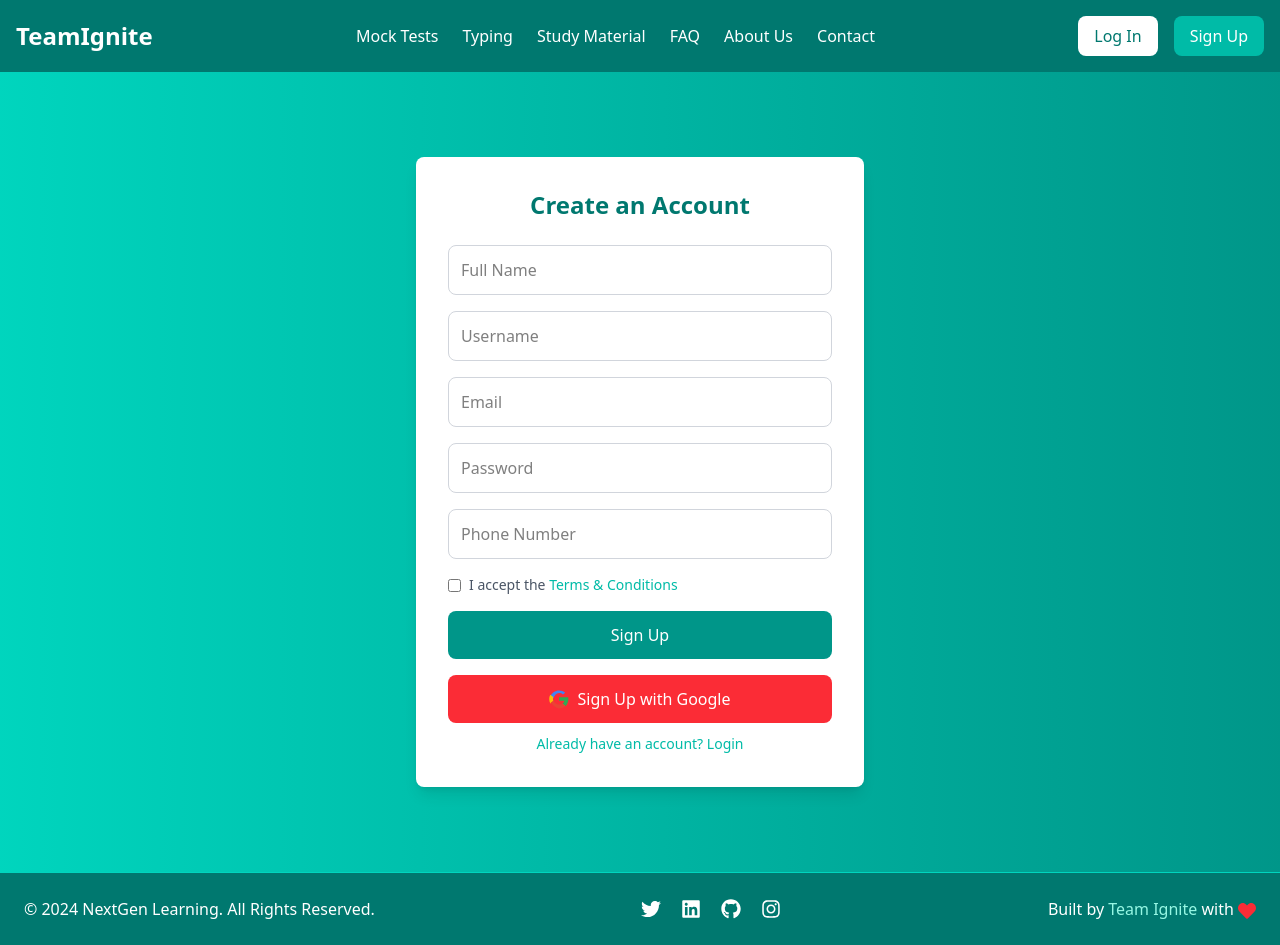
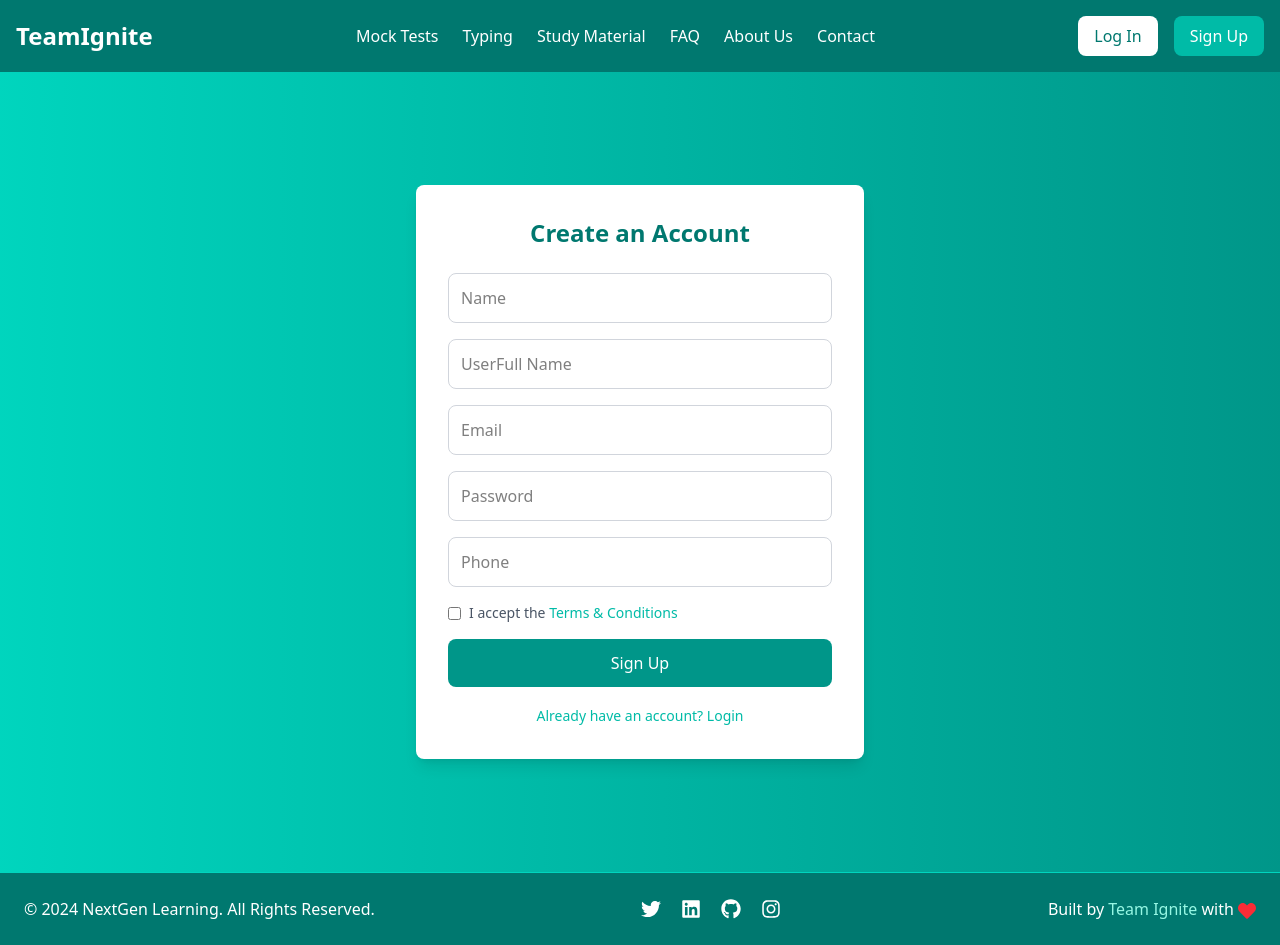
Before and after one commit to vivek09-bit/Mock_Front, a React (Vite) app: page /signup in a window 1280 px wide. Built offline with nearby package versions, Linux system fonts and the light colour scheme.

Commit message:
add uxui

```diff
--- a/src/pages/Login.jsx
+++ b/src/pages/Login.jsx
@@ -5,18 +5,50 @@ import { useNavigate } from "react-router-dom";
 const Login = () => {
   const [formData, setFormData] = useState({ emailOrUsername: "", password: "" });
   const [error, setError] = useState("");
+  const [loading, setLoading] = useState(false);
   const navigate = useNavigate();
 
   const handleChange = (e) => {
     setFormData({ ...formData, [e.target.name]: e.target.value });
   };
 
+  const validateForm = () => {
+    const { emailOrUsername, password } = formData;
+    const emailRegex = /^[^\s@]+@[^\s@]+\.[^\s@]+$/;
+
+    if (!emailOrUsername || !password) {
+      return "All fields are required.";
+    }
+
+    // If it includes '@', validate as email
+    if (emailOrUsername.includes("@") && !emailRegex.test(emailOrUsername)) {
+      return "Invalid email format.";
+    }
+
+    if (password.length < 6) {
+      return "Password must be at least 6 characters.";
+    }
+
+    return null;
+  };
+
   const handleSubmit = async (e) => {
     e.preventDefault();
     setError("");
+    setLoading(true);
+
+    const validationError = validateForm();
+    if (validationError) {
+      setError(validationError);
+      setLoading(false);
+      return;
+    }
 
     try {
-      const response = await axios.post("https://mock-backend-8zgl.onrender.com/api/auth/login", formData);
+      const response = await axios.post(
+        "https://mock-backend-8zgl.onrender.com/api/auth/login",
+        formData
+      );
 
       if (!response.data.token) {
         throw new Error("Token not received");
@@ -29,7 +61,13 @@ const Login = () => {
     } catch (err) {
       console.error("Login Error:", err.response?.data || err.message);
       setError(err.response?.data?.message || "Login failed");
+    } finally {
+      setLoading(false);
     }
+  };
+
+  const handleGoogleLogin = () => {
+    alert("Redirecting to Google Login... (Integrate OAuth in production)");
   };
 
   return (
@@ -37,13 +75,9 @@ const Login = () => {
       <div className="w-full max-w-md bg-white p-8 rounded-lg shadow-lg">
         <h2 className="text-2xl font-semibold text-center text-teal-700">Login</h2>
 
-        {/* Error Message */}
         {error && <p className="text-red-500 text-center mt-2">{error}</p>}
 
-        {/* Login Form */}
-        <form onSubmit={handleSubmit} className="mt-6">
-          {/* Email or Username */}
-          <div className="mb-4">
+        <form onSubmit={handleSubmit} className="mt-6 space-y-4">
           <input
             type="text"
             name="emailOrUsername"
@@ -53,10 +87,7 @@ const Login = () => {
             className="w-full p-3 border border-gray-300 rounded-lg focus:ring-2 focus:ring-teal-500 focus:outline-none"
             required
           />
-          </div>
 
-          {/* Password */}
-          <div className="mb-4">
           <input
             type="password"
             name="password"
@@ -66,45 +97,72 @@ const Login = () => {
             className="w-full p-3 border border-gray-300 rounded-lg focus:ring-2 focus:ring-teal-500 focus:outline-none"
             required
           />
-          </div>
 
-          {/* Forgot Password */}
-          <div className="text-right mb-4">
-            <a href="/forgot-password" className="text-teal-500 text-sm hover:underline">
+          <div className="text-right">
+            <a href="/forgot-password" className="text-sm text-teal-500 hover:underline">
               Forgot password?
             </a>
           </div>
 
-          {/* Login Button */}
           <button
             type="submit"
-            className="w-full bg-teal-600 text-white py-3 rounded-lg hover:bg-teal-700 transition duration-300"
+            disabled={loading}
+            className="w-full bg-teal-600 text-white py-3 rounded-lg hover:bg-teal-700 transition duration-300 flex justify-center items-center"
           >
-            Log In
+            {loading ? (
+              <>
+                <svg
+                  className="animate-spin h-5 w-5 mr-2 text-white"
+                  xmlns="http://www.w3.org/2000/svg"
+                  fill="none"
+                  viewBox="0 0 24 24"
+                >
+                  <circle
+                    className="opacity-25"
+                    cx="12"
+                    cy="12"
+                    r="10"
+                    stroke="currentColor"
+                    strokeWidth="4"
+                  ></circle>
+                  <path
+                    className="opacity-75"
+                    fill="currentColor"
+                    d="M4 12a8 8 0 018-8v4l3-3-3-3v4a8 8 0 00-8 8z"
+                  ></path>
+                </svg>
+                Logging In...
+              </>
+            ) : (
+              "Log In"
+            )}
           </button>
-        </form>
 
-        {/* OR Divider */}
           <div className="my-4 flex items-center justify-center">
             <div className="w-full border-b border-gray-300"></div>
             <span className="px-2 text-gray-500">OR</span>
             <div className="w-full border-b border-gray-300"></div>
           </div>
 
-        {/* Google Login Button */}
           <button
+            type="button"
+            onClick={handleGoogleLogin}
             className="w-full flex items-center justify-center border border-gray-300 py-2 rounded-lg text-gray-700 hover:bg-gray-100 transition"
           >
-          <img src="https://www.svgrepo.com/show/355037/google.svg" alt="Google" className="w-5 h-5 mr-2" />
+            <img
+              src="https://www.svgrepo.com/show/355037/google.svg"
+              alt="Google"
+              className="w-5 h-5 mr-2"
+            />
             Login with Google
           </button>
 
-        {/* Signup Link */}
           <div className="text-center mt-4">
             <a href="/register" className="text-teal-800 text-sm hover:underline">
-            Create an account?
+              Don't have an account? Sign up
             </a>
           </div>
+        </form>
       </div>
     </div>
   );
--- a/src/pages/Register.jsx
+++ b/src/pages/Register.jsx
@@ -11,16 +11,31 @@ const Register = () => {
     phone: "",
     termsAccepted: false,
   });
+
   const [error, setError] = useState("");
   const [success, setSuccess] = useState("");
+  const [loading, setLoading] = useState(false);
+
   const navigate = useNavigate();
 
   const handleChange = (e) => {
     const { name, value, type, checked } = e.target;
-    setFormData({
-      ...formData,
-      [name]: type === "checkbox" ? checked : value,
-    });
+    setFormData({ ...formData, [name]: type === "checkbox" ? checked : value });
+  };
+
+  const validateForm = () => {
+    const { name, username, email, password, phone, termsAccepted } = formData;
+    const emailRegex = /^[^\s@]+@[^\s@]+\.[^\s@]+$/;
+    const phoneRegex = /^[0-9]{10}$/;
+
+    if (!name || !username || !email || !password || !phone)
+      return "All fields are required.";
+    if (!emailRegex.test(email)) return "Invalid email format.";
+    if (password.length < 6) return "Password must be at least 6 characters.";
+    if (!phoneRegex.test(phone)) return "Phone number must be 10 digits.";
+    if (!termsAccepted) return "You must accept the Terms & Conditions.";
+
+    return null;
   };
 
   const handleSubmit = async (e) => {
@@ -28,11 +43,15 @@ const Register = () => {
     setError("");
     setSuccess("");
 
+    const validationError = validateForm();
+    if (validationError) {
+      setError(validationError);
+      return;
+    }
+
     try {
-      const response = await axios.post(
-        "https://mock-backend-8zgl.onrender.com/api/auth/register",
-        formData
-      );
+      setLoading(true);
+      const response = await axios.post("http://localhost:5000/api/auth/register", formData);
       setSuccess(response.data.message);
       setFormData({
         name: "",
@@ -42,96 +61,40 @@ const Register = () => {
         phone: "",
         termsAccepted: false,
       });
-      navigate("/login/");
+      setTimeout(() => navigate("/login"), 1500);
     } catch (err) {
-      setError(err.response?.data?.message || "Registration failed");
+      const msg = err?.response?.data?.message || "Something went wrong. Please try again.";
+      setError(msg);
+    } finally {
+      setLoading(false);
     }
-  };
-
-  // Google OAuth Handler (Mock)
-  const handleGoogleSignUp = () => {
-    alert("Redirecting to Google Sign-Up...");
   };
 
   return (
     <div className="flex items-center justify-center min-h-screen bg-gradient-to-r from-teal-400 to-teal-600 p-6">
       <div className="w-full max-w-md bg-white p-8 rounded-lg shadow-lg">
-        <h2 className="text-2xl font-semibold text-center text-teal-700">
-          Create an Account
-        </h2>
+        <h2 className="text-2xl font-semibold text-center text-teal-700">Create an Account</h2>
 
-        {/* Error & Success Messages */}
         {error && <p className="text-red-500 text-center mt-2">{error}</p>}
         {success && <p className="text-green-500 text-center mt-2">{success}</p>}
 
-        <form onSubmit={handleSubmit} className="mt-6">
-          {/* Name */}
-          <div className="mb-4">
+        <form onSubmit={handleSubmit} className="mt-6 space-y-4">
+          {["name", "username", "email", "password", "phone"].map((field) => (
             <input
-              type="text"
-              name="name"
-              placeholder="Full Name"
-              value={formData.name}
+              key={field}
+              type={field === "password" ? "password" : field === "email" ? "email" : "text"}
+              name={field}
+              placeholder={
+                field.charAt(0).toUpperCase() + field.slice(1).replace("name", "Full Name")
+              }
+              value={formData[field]}
               onChange={handleChange}
               className="w-full p-3 border border-gray-300 rounded-lg focus:ring-2 focus:ring-teal-500 focus:outline-none"
               required
             />
-          </div>
+          ))}
 
-          {/* Username */}
-          <div className="mb-4">
-            <input
-              type="text"
-              name="username"
-              placeholder="Username"
-              value={formData.username}
-              onChange={handleChange}
-              className="w-full p-3 border border-gray-300 rounded-lg focus:ring-2 focus:ring-teal-500 focus:outline-none"
-              required
-            />
-          </div>
-
-          {/* Email */}
-          <div className="mb-4">
-            <input
-              type="email"
-              name="email"
-              placeholder="Email"
-              value={formData.email}
-              onChange={handleChange}
-              className="w-full p-3 border border-gray-300 rounded-lg focus:ring-2 focus:ring-teal-500 focus:outline-none"
-              required
-            />
-          </div>
-
-          {/* Password */}
-          <div className="mb-4">
-            <input
-              type="password"
-              name="password"
-              placeholder="Password"
-              value={formData.password}
-              onChange={handleChange}
-              className="w-full p-3 border border-gray-300 rounded-lg focus:ring-2 focus:ring-teal-500 focus:outline-none"
-              required
-            />
-          </div>
-
-          {/* Phone */}
-          <div className="mb-4">
-            <input
-              type="text"
-              name="phone"
-              placeholder="Phone Number"
-              value={formData.phone}
-              onChange={handleChange}
-              className="w-full p-3 border border-gray-300 rounded-lg focus:ring-2 focus:ring-teal-500 focus:outline-none"
-              required
-            />
-          </div>
-
-          {/* Terms Checkbox */}
-          <div className="mb-4 flex items-center">
+          <div className="flex items-center">
             <input
               type="checkbox"
               name="termsAccepted"
@@ -140,7 +103,7 @@ const Register = () => {
               className="mr-2"
               required
             />
-            <label className="text-gray-600 text-sm">
+            <label className="text-sm text-gray-600">
               I accept the{" "}
               <a href="#" className="text-teal-500 font-medium">
                 Terms & Conditions
@@ -148,48 +111,44 @@ const Register = () => {
             </label>
           </div>
 
-          {/* Register Button */}
           <button
             type="submit"
-            className="w-full bg-teal-600 text-white py-3 rounded-lg hover:bg-teal-700 transition duration-300"
+            disabled={loading}
+            className={`w-full py-3 rounded-lg transition duration-300 flex justify-center items-center ${
+              loading
+                ? "bg-gray-400 cursor-not-allowed"
+                : "bg-teal-600 hover:bg-teal-700 text-white"
+            }`}
           >
-            Sign Up
+            {loading ? (
+              <>
+                <svg
+                  className="animate-spin h-5 w-5 mr-2 text-white"
+                  xmlns="http://www.w3.org/2000/svg"
+                  fill="none"
+                  viewBox="0 0 24 24"
+                >
+                  <circle
+                    className="opacity-25"
+                    cx="12"
+                    cy="12"
+                    r="10"
+                    stroke="currentColor"
+                    strokeWidth="4"
+                  ></circle>
+                  <path
+                    className="opacity-75"
+                    fill="currentColor"
+                    d="M4 12a8 8 0 018-8v4l3-3-3-3v4a8 8 0 00-8 8z"
+                  ></path>
+                </svg>
+                Registering...
+              </>
+            ) : (
+              "Sign Up"
+            )}
           </button>
 
-          {/* Google Sign-Up */}
-          <div className="text-center mt-4">
-            <button
-              type="button"
-              onClick={handleGoogleSignUp}
-              className="w-full flex items-center justify-center bg-red-500 text-white py-3 rounded-lg hover:bg-red-600 transition duration-300"
-            >
-              <svg
-                className="w-5 h-5 mr-2"
-                xmlns="http://www.w3.org/2000/svg"
-                viewBox="0 0 48 48"
-              >
-                <path
-                  fill="#4285F4"
-                  d="M24 9.5c3.69 0 6.9 1.26 9.48 3.4L38.83 9C34.82 5.63 29.82 3.5 24 3.5 14.85 3.5 6.99 9.14 3.15 17.07l7.27 5.62C12.28 16.69 17.63 9.5 24 9.5z"
-                />
-                <path
-                  fill="#34A853"
-                  d="M46.5 24c0-1.45-.13-2.85-.38-4.19H24v8.19h12.76c-.58 3.18-2.18 5.86-4.55 7.69l7.27 5.61C43.01 37.78 46.5 31.59 46.5 24z"
-                />
-                <path
-                  fill="#FBBC05"
-                  d="M10.42 28.69A14.87 14.87 0 0 1 9.5 24c0-1.63.27-3.2.77-4.62l-7.28-5.61A23.85 23.85 0 0 0 .5 24c0 3.85.89 7.48 2.5 10.69l7.27-5.61z"
-                />
-                <path
-                  fill="#EA4335"
-                  d="M24 46.5c6.46 0 11.83-2.14 15.77-5.82l-7.27-5.61c-2.04 1.44-4.64 2.3-7.5 2.3-6.37 0-11.72-4.19-13.58-9.81l-7.28 5.62C9 38.86 16.86 46.5 24 46.5z"
-                />
-              </svg>
-              Sign Up with Google
-            </button>
-          </div>
-
-          {/* Login Link */}
           <div className="text-center mt-2">
             <a href="/login" className="text-teal-500 text-sm">
               Already have an account? Login
```
Lines whose indentation alone changed are shown as unchanged.
